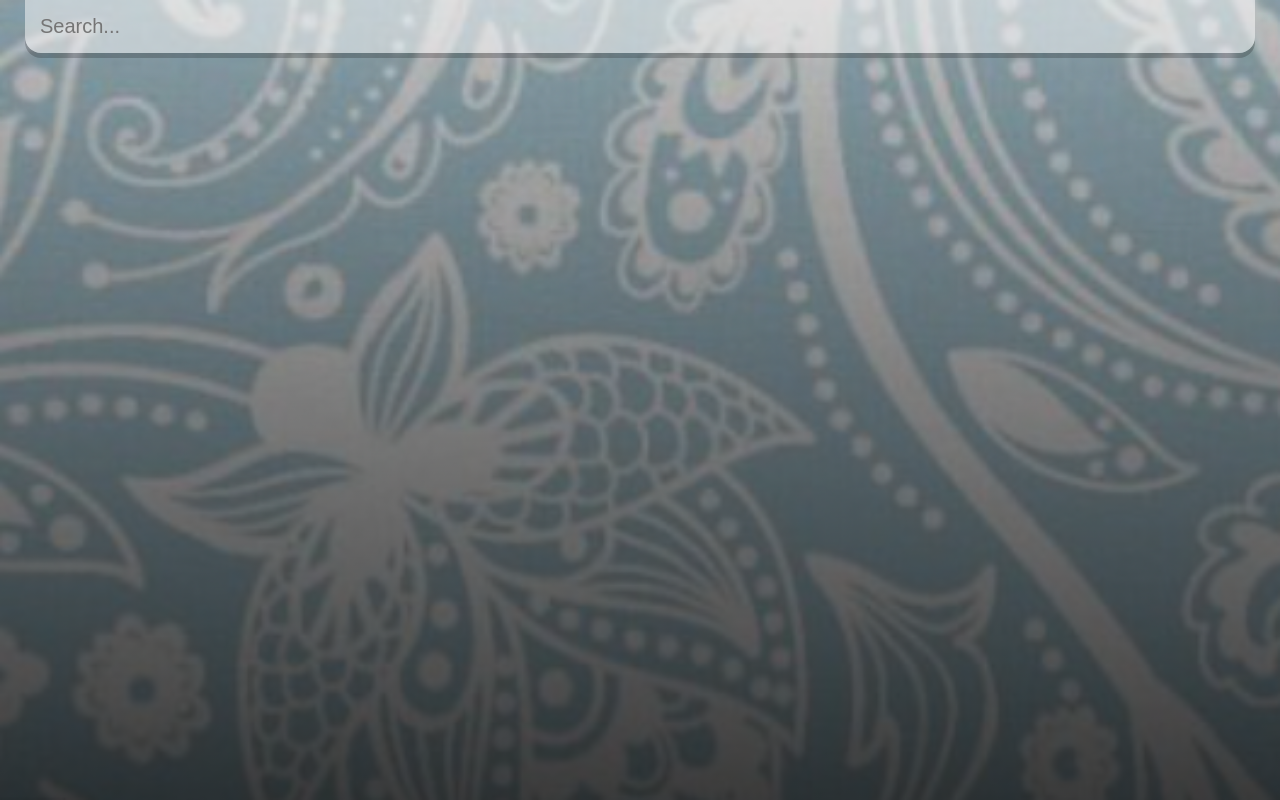
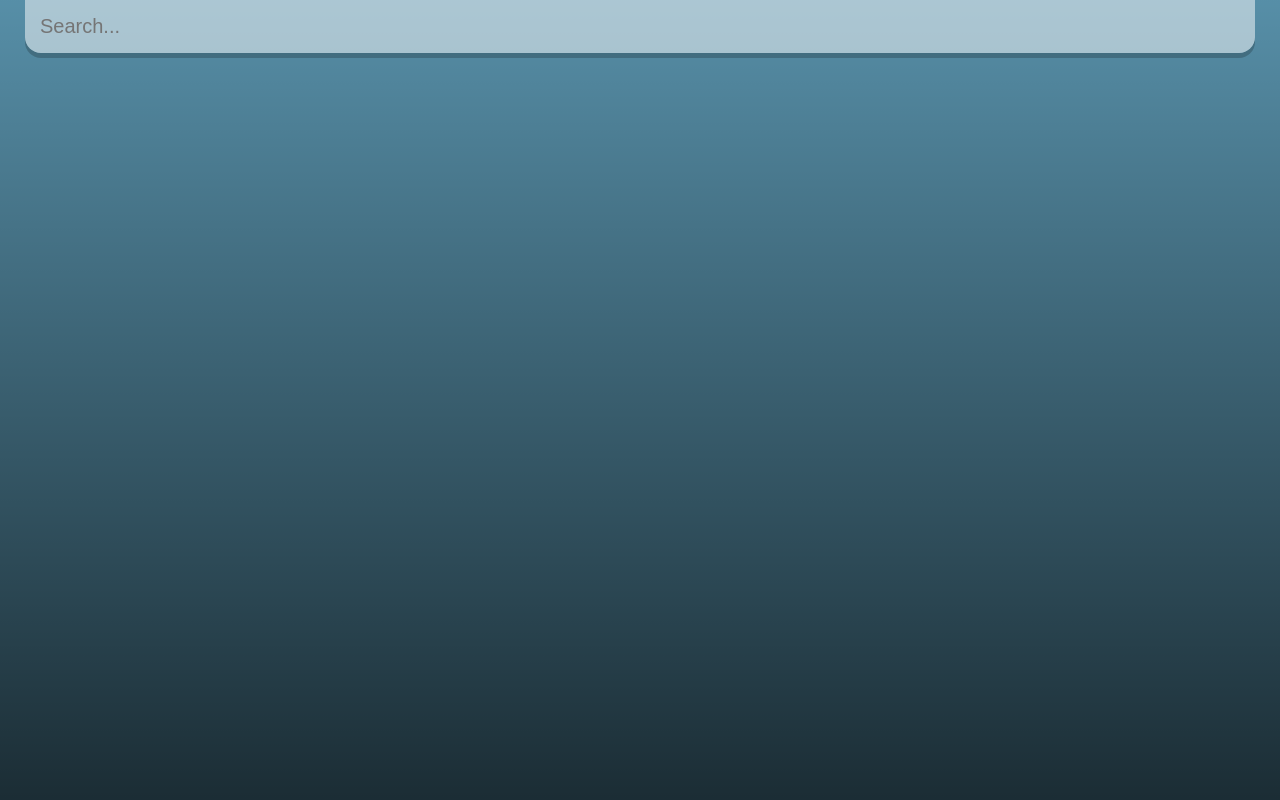
Before and after one commit to rubysattar/weather_app, a React (Create React App) app: page / in a window 1280 px wide. Built offline with nearby package versions, Linux system fonts and the light colour scheme.

Commit message:
changed background to color

```diff
--- a/src/index.css
+++ b/src/index.css
@@ -8,14 +8,16 @@ body {
   font-family: 'montseratt', sans-serif;
 }
 .app {
-  background-image: url('./assets/cold-bg.jpg');
-  background-color: rgb(165, 242, 243);
+  /* background-image: url('./assets/cold-bg.jpg'); */
+  /* background-color: rgb(165, 242, 243); */
+  background-color: #6CB2D1;
   background-size: cover;
   background-position: bottom;
   transition: 0.4s ease-out;
 }
 .app.warm {
-  background-image: url('./assets/warm-bg.jpg');
+  /* background-image: url('./assets/warm-bg.jpg'); */
+  background-color: #FCE2C2;
 }
 main {
   min-height: 100vh;
```
